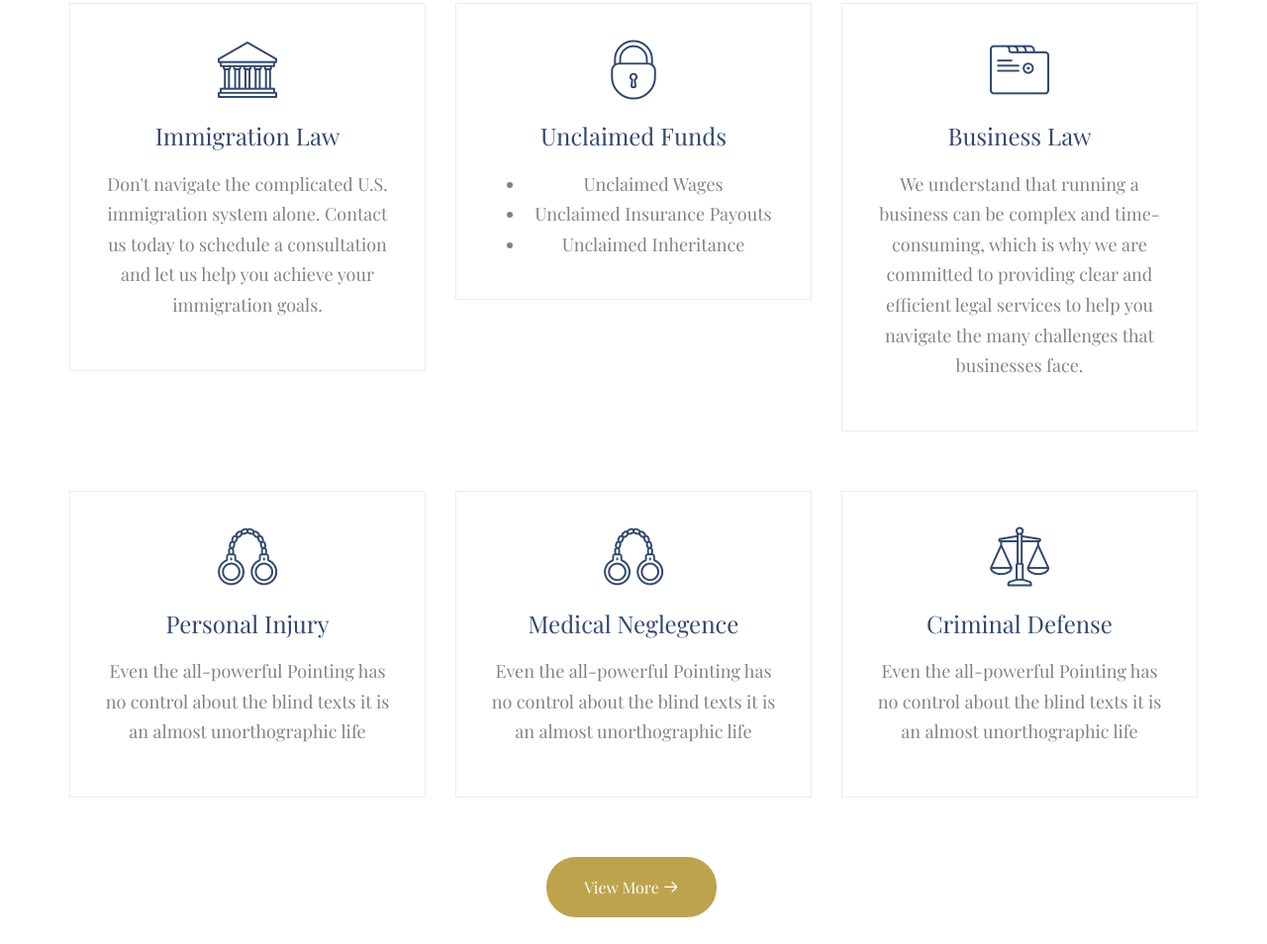
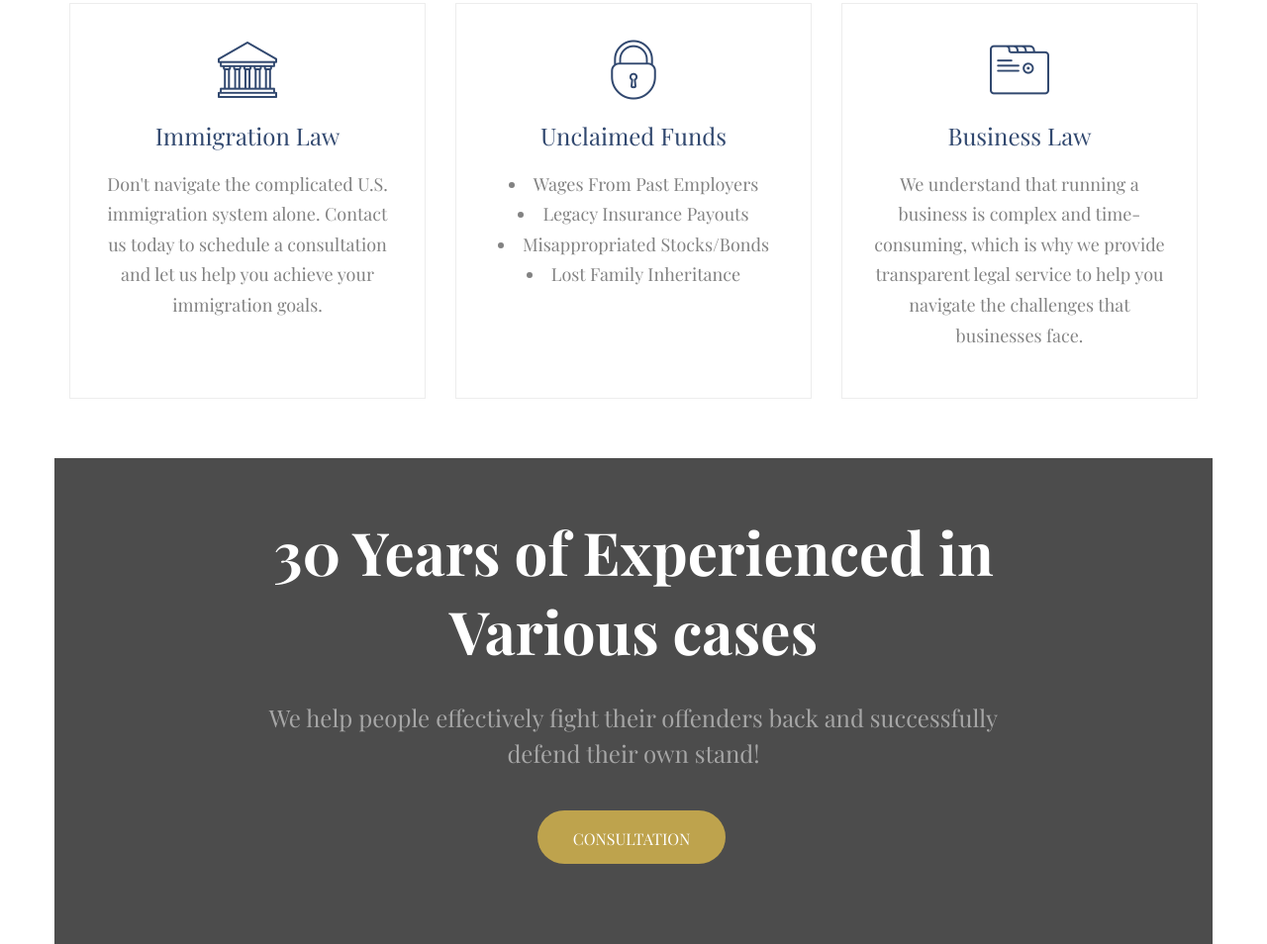
Before and after one commit to DaveLuhman/zuckLegalPublicWebsite, a website: page public/index.html in a window 1280 px wide. Shown: the part 2668-3622 px from the top of the page at 99% size. Drawn offline with nearby package versions, Linux system fonts and the light colour scheme; files whose address does not match are found by name.

Commit message:
services cards

```diff
--- a/public/css/style.css
+++ b/public/css/style.css
@@ -532,6 +532,7 @@ h1, h2, h3, h4, h5, h6, figure {
 .services {
   position: relative;
   padding: 30px;
+  height: 400px;
   margin-bottom: 60px;
   background: #fff;
   border: 1px solid rgba(0, 0, 0, 0.07);
--- a/public/index.html
+++ b/public/index.html
@@ -231,11 +231,12 @@
 						</span>
 						<div class="desc">
 							<h3><a href="#">Unclaimed Funds</a></h3>
-							<ul>
-								<li>Unclaimed Wages</li>
-								<li>Unclaimed Insurance Payouts</li>
-								<li>Unclaimed Inheritance</li>
-							</ul>
+
+								<li>Wages From Past Employers</li>
+								<li>Legacy Insurance Payouts</li>
+								<li>Misappropriated Stocks/Bonds</li>
+								<li>Lost Family Inheritance</li>
+								<p></p>
 						</div>
 					</div>
 				</div>
@@ -246,49 +247,11 @@
 						</span>
 						<div class="desc">
 							<h3><a href="#">Business Law</a></h3>
-							<p>We understand that running a business can be complex and time-consuming, which is why we are committed to providing clear and efficient legal services to help you navigate the many challenges that businesses face.</p>
+							<p>We understand that running a business is complex and time-consuming, which is why we provide transparent legal service to help you navigate the challenges that businesses face.</p>
 						</div>
 					</div>
 				</div>
-				<div class="col-md-4 text-center animate-box">
-					<div class="services">
-						<span class="icon">
-							<i class="flaticon-handcuffs"></i>
-						</span>
-						<div class="desc">
-							<h3><a href="#">Personal Injury</a></h3>
-							<p>Even the all-powerful Pointing has no control about the blind texts it is an almost unorthographic life</p>
-						</div>
-					</div>
-				</div>
-				<div class="col-md-4 text-center animate-box">
-					<div class="services">
-						<span class="icon">
-							<i class="flaticon-handcuffs"></i>
-						</span>
-						<div class="desc">
-							<h3><a href="#">Medical Neglegence</a></h3>
-							<p>Even the all-powerful Pointing has no control about the blind texts it is an almost unorthographic life</p>
-						</div>
-					</div>
-				</div>
-				<div class="col-md-4 text-center animate-box">
-					<div class="services">
-						<span class="icon">
-							<i class="flaticon-libra"></i>
-						</span>
-						<div class="desc">
-							<h3><a href="#">Criminal Defense</a></h3>
-							<p>Even the all-powerful Pointing has no control about the blind texts it is an almost unorthographic life</p>
-						</div>
-					</div>
-				</div>
-				<div class="col-md-12 text-center animate-box">
-					<p><a class="btn btn-primary btn-lg btn-learn" href="#">View More <i class="icon-arrow-right"></i></a></p>
-				</div>
-			</div>
-		</div>
-	</div>
+
 
 	<div id="colorlib-started" style="background-image:url(images/img_bg_2.jpg);" data-stellar-background-ratio="0.5">
 		<div class="overlay"></div>
```
